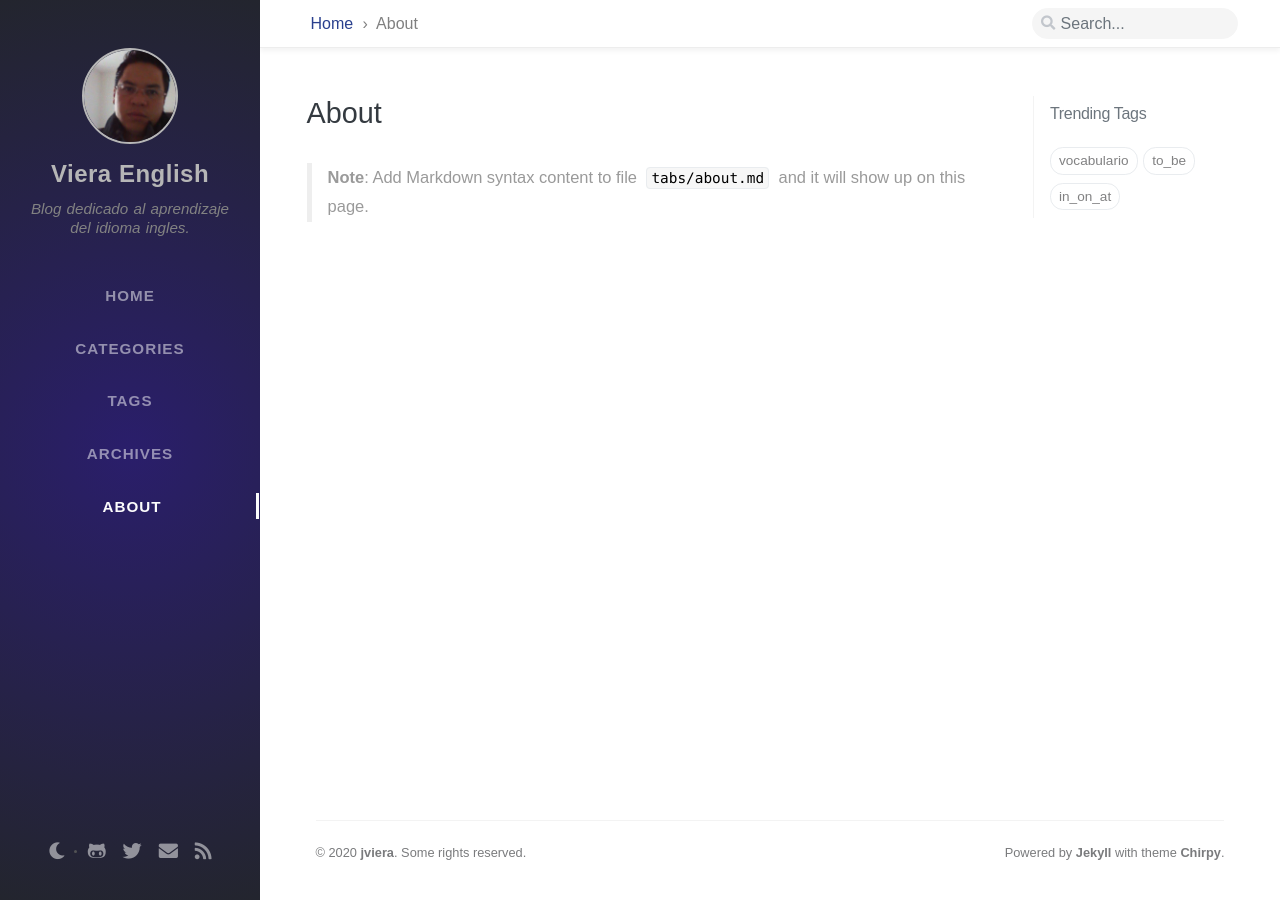
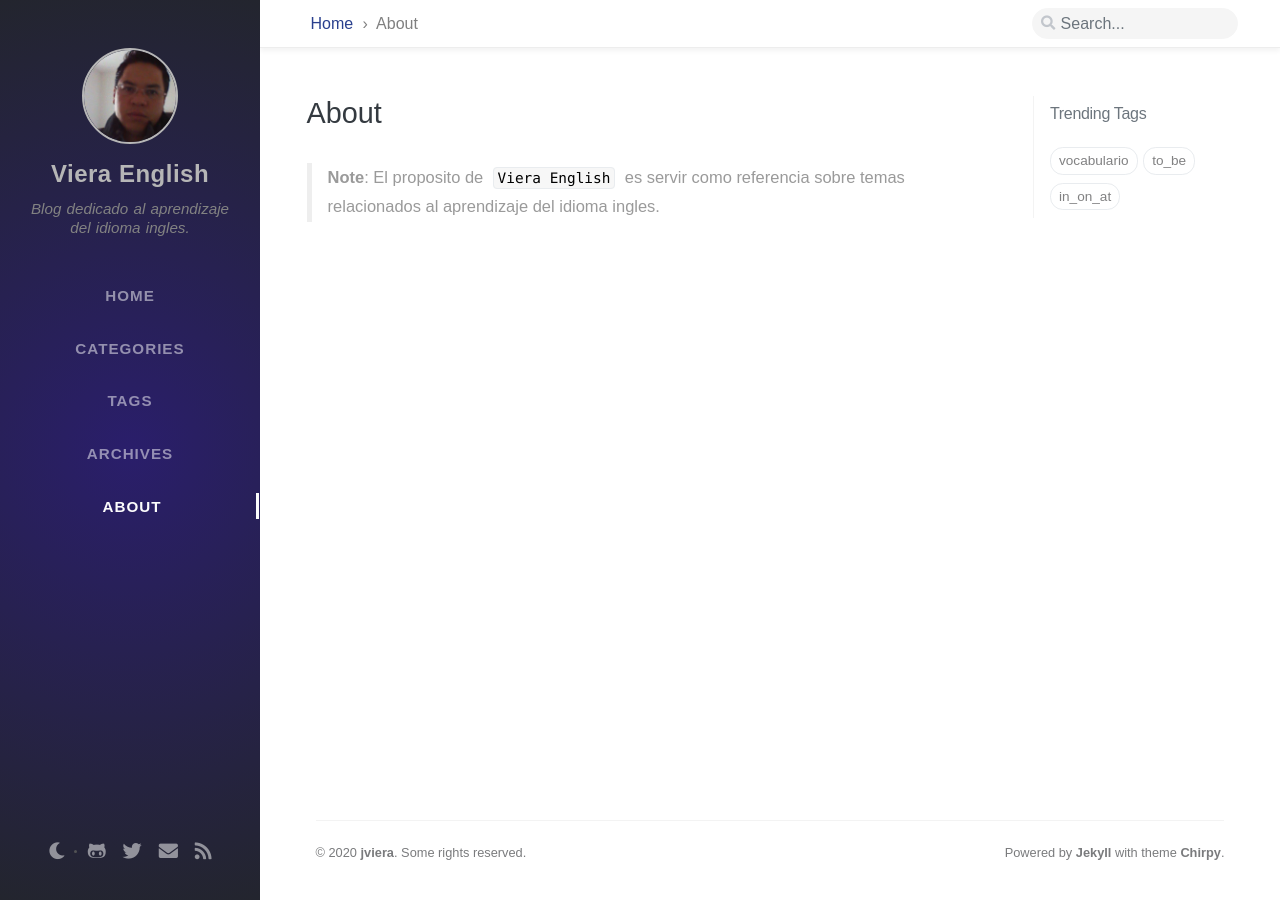
Before and after one commit to viera-english/viera-english.github.io, a Jekyll site: the page built from tabs/about.md, in a window 1280 px wide. Built offline with Jekyll 4.4.1, drawn with Linux system fonts in a browser that asks for light colours; nearby versions of some CDN libraries; some web fonts are replaced; comment, search, counter and statistics services are not loaded.

Commit message:
Update about.md

```diff
--- a/tabs/about.md
+++ b/tabs/about.md
@@ -8,4 +8,4 @@ title: About
 # MIT License
 ---
 
-> **Note**: Add Markdown syntax content to file `tabs/about.md` and it will show up on this page.
+> **Note**: El proposito de `Viera English` es servir como referencia sobre temas relacionados al aprendizaje del idioma ingles.
```
